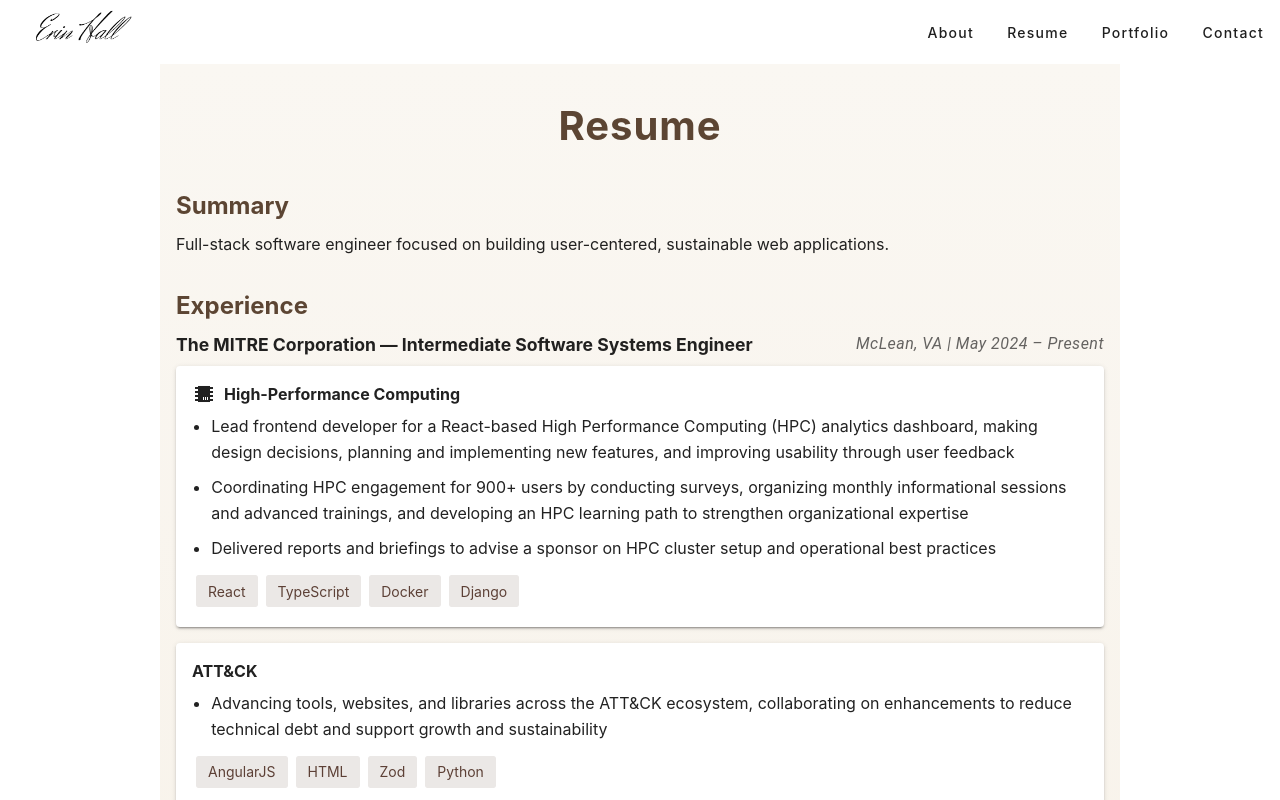
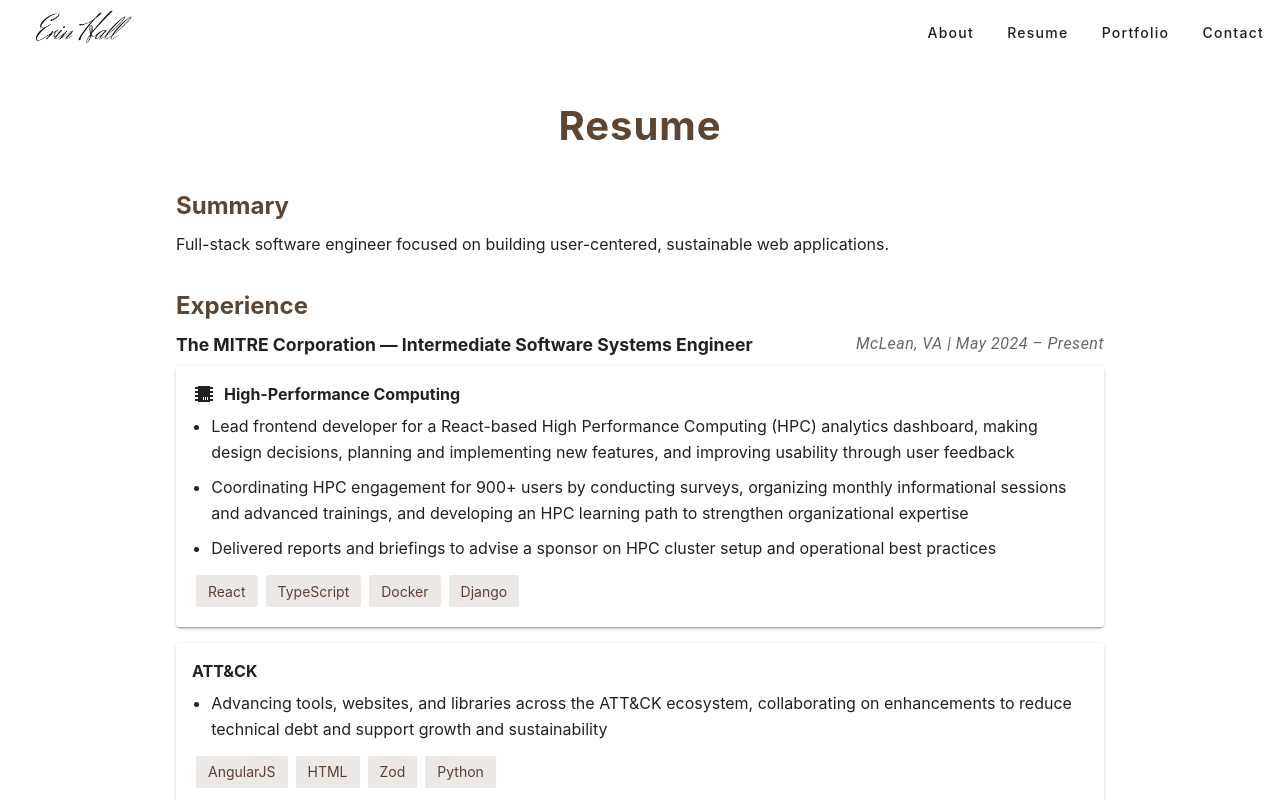
Before and after one commit to erinehall/erinehall.github.io, a Vue app: page / in a window 1280 px wide. Both pictures are taken after a click on the button "Resume". Shown: the top 800 px of the page. Built offline with nearby package versions, Linux system fonts and the light colour scheme.

Commit message:
changed resume background color to white

```diff
--- a/src/styles/_resume.scss
+++ b/src/styles/_resume.scss
@@ -1,8 +1,6 @@
 @use "./variables";
 
 .resume-page {
-  background: linear-gradient(to bottom, #faf7f2, #f3eada);
-
   h1 {
     text-align: center;
     font-size: 2.5rem;
```
